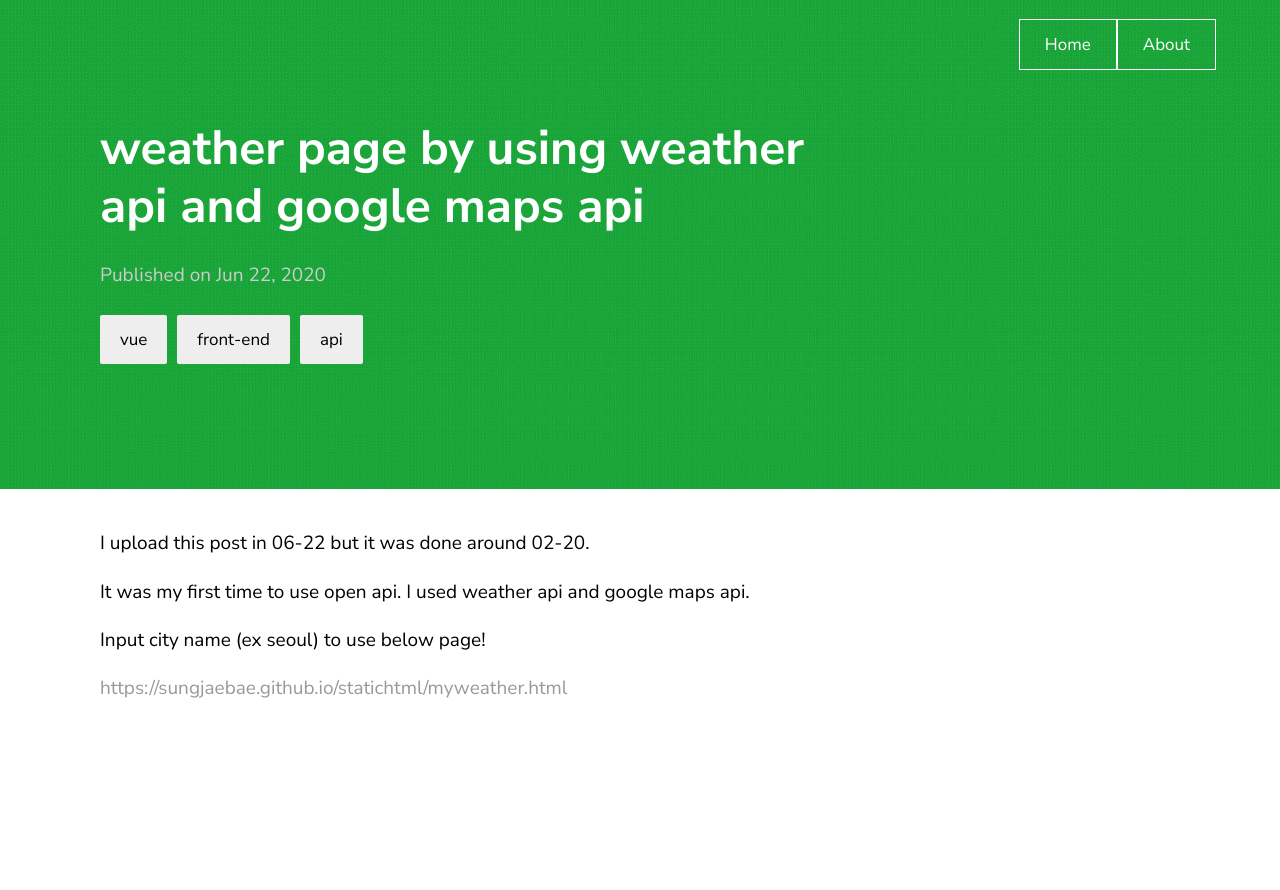
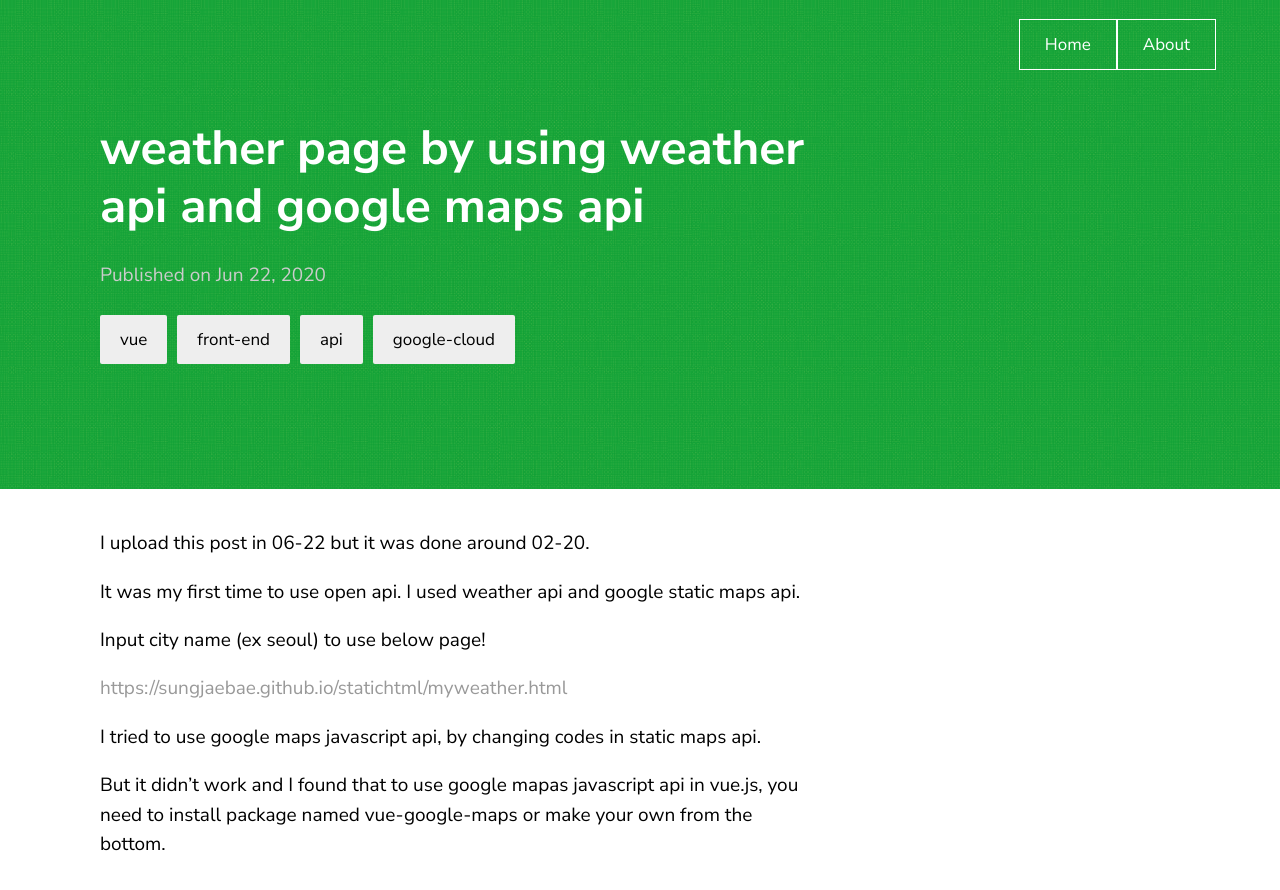
Before and after one commit to SUNGJAEBAE/sungjaebae.github.io, a Jekyll site: the page built from _posts/2020-06-22-3.markdown, in a window 1280 px wide. Shown: the top 890 px of the page. Built offline with Jekyll 4.4.1, drawn with Linux system fonts in a browser that asks for light colours.

Commit message:
fix theme

```diff
--- a/_config.yml
+++ b/_config.yml
@@ -31,7 +31,7 @@ texture:
 # - about.md
 
 # Build settings
-theme: texture
+#theme: texture
 
 plugins:
   - jekyll-seo-tag
--- a/_posts/2020-06-22-2.markdown
+++ b/_posts/2020-06-22-2.markdown
@@ -3,7 +3,7 @@ layout: post
 title: "control embedded RC car with pyqt gui and voice recognition"
 excerpt: "임베디드 RC카를 pyqt gui와 음성인식으로 제어하기"
 date: 2020-06-22
-categories: python pyqt aws mysql raspberrypi voice-recognition api
+categories: python pyqt aws mysql raspberrypi voice-recognition api google-cloud
 ---
 
 It's my SSAFY project for a semester with one teammate.
--- a/_posts/2020-06-22-3.markdown
+++ b/_posts/2020-06-22-3.markdown
@@ -3,14 +3,20 @@ layout: post
 title: "weather page by using weather api and google maps api"
 excerpt: "weather api와 google maps api를 활용한 날씨 페이지 만들기"
 date: 2020-06-22
-categories: vue front-end api
+categories: vue front-end api google-cloud
 ---
 
 I upload this post in 06-22 but it was done around 02-20.
 
 It was my first time to use open api.
-I used weather api and google maps api.
+I used weather api and google static maps api.
 
 Input city name (ex seoul) to use below page!
 
 <https://sungjaebae.github.io/statichtml/myweather.html>
+
+
+I tried to use google maps javascript api, by changing codes in static maps api.
+
+But it didn't work and I found that to use google mapas javascript api in vue.js,
+you need to install package named vue-google-maps or make your own from the bottom.
```
